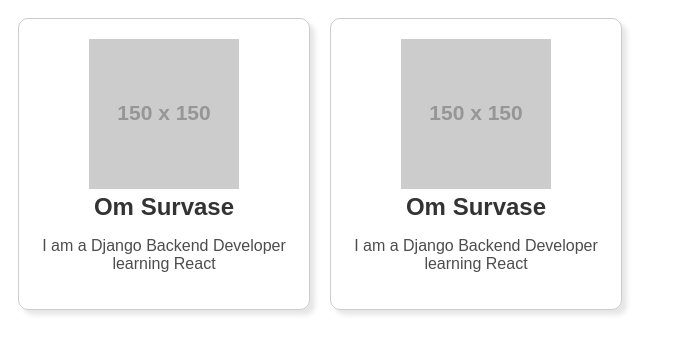
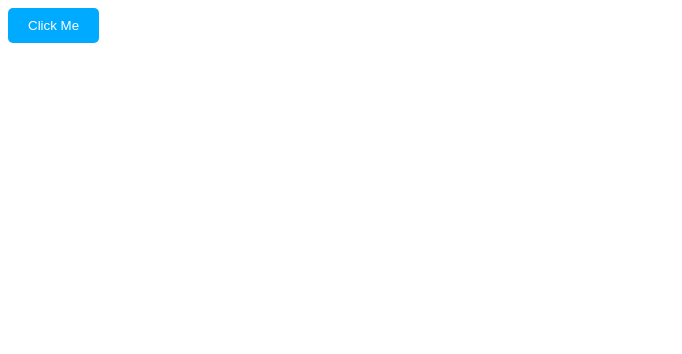
Before and after one commit to Omsurvase24/React-Basics, a React (Vite) app: page / in a window 1280 px wide. Shown: the top 354 px of the page, without its empty margins (0-682 px from the left). Built offline with nearby package versions, Linux system fonts and the light colour scheme.

Commit message:
button.jsx

```diff
--- a/src/App.jsx
+++ b/src/App.jsx
@@ -1,10 +1,9 @@
-import Card from "./Card";
+import Button from "./Button";
 
 function App() {
   return (
     <>
-      <Card></Card>
-      <Card></Card>
+      <Button></Button>
     </>
   );
 }
--- /dev/null
+++ b/src/Button.jsx
@@ -0,0 +1,7 @@
+function Button() {
+    return (
+        <button className="button">Click Me</button>
+    );
+}
+
+export default Button
--- a/src/index.css
+++ b/src/index.css
@@ -1,28 +1,8 @@
-.card {
-  border: 1px solid hsl(0, 0%, 80%);
-  border-radius: 10px;
-  box-shadow: 5px 5px 5px hsl(0, 0%, 0%, 0.1);
-  padding: 20px;
-  margin: 10px;
-  text-align: center;
-  max-width: 250px;
-  display: inline-block;
+.button {
+  background-color: hsl(200, 100%, 50%);
+  color: white;
+  padding: 10px 20px;
+  border-radius: 5px;
+  border: none;
+  cursor: pointer;
 }
-
-.card .card-image {
-  max-width: 60%;
-  height: auto;
-  border-radius: 50%;
-  margin-bottom: 10px;
-}
-
-.card .card-title {
-  font-family: Arial, sans-serif;
-  margin: 0;
-  color: hsl(0, 0%, 20%);
-}
-
-.card .card-text {
-  font-family: Arial, sans-serif;
-  color: hsl(0, 0%, 30%);
-}
```
